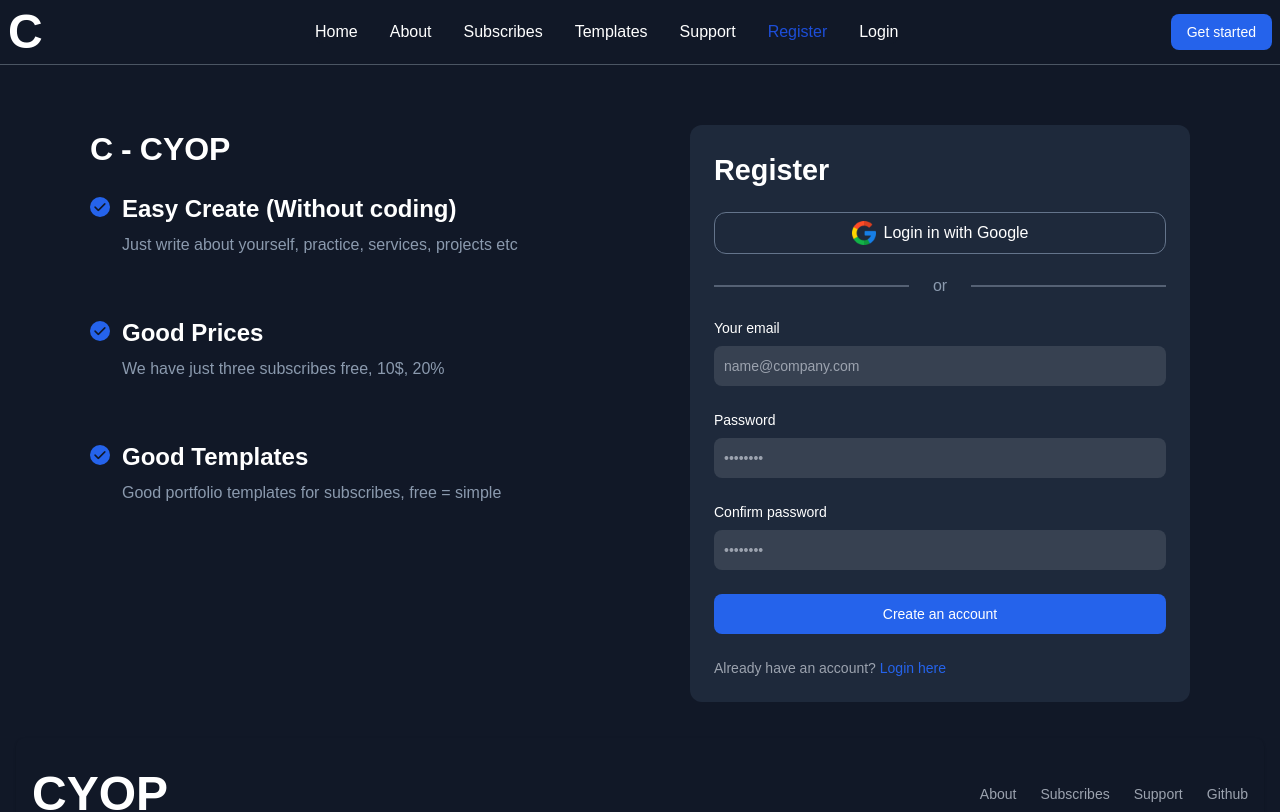
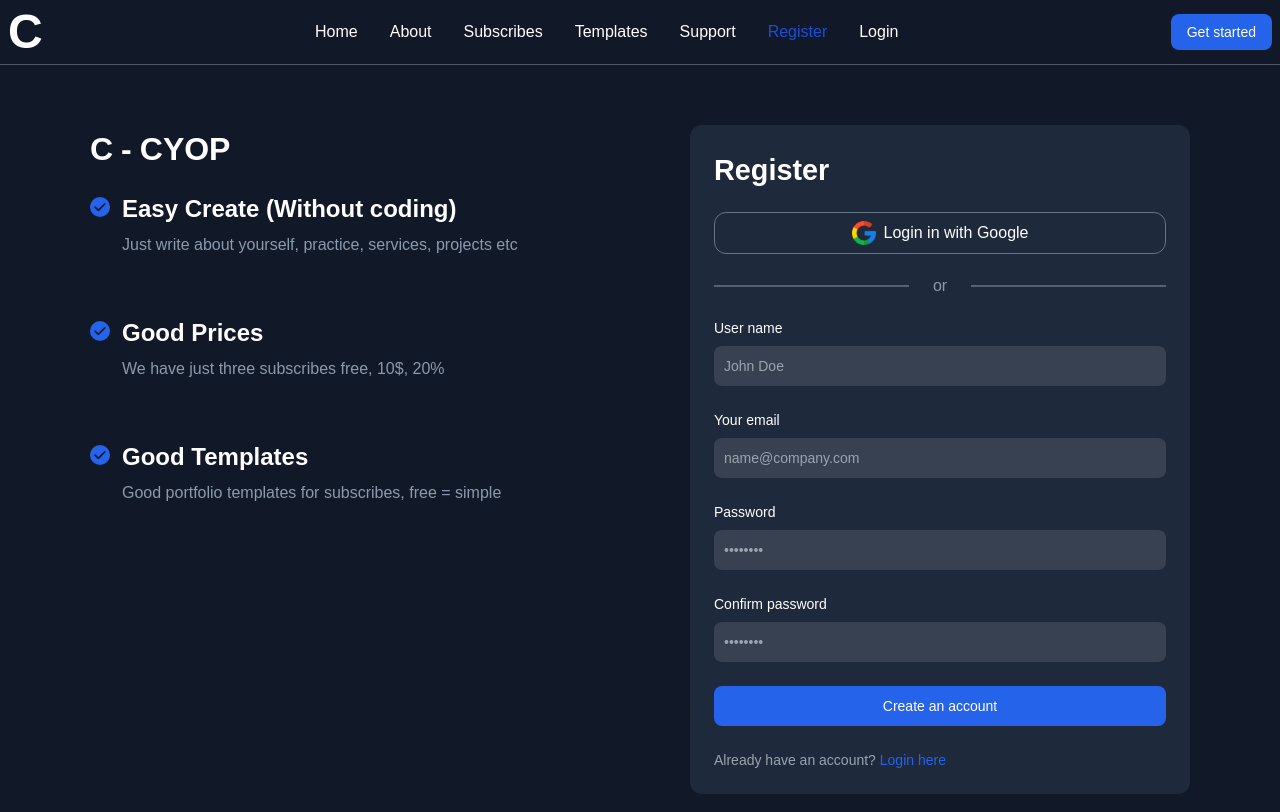
Before and after one commit to CYOP-Free-Palastine/cyop, a React (Vite) app: page /register in a window 1280 px wide. Shown: the top 812 px of the page. Built offline with nearby package versions, Linux system fonts and the light colour scheme.

Commit message:
Add register and login function with firebase

```diff
--- a/package.json
+++ b/package.json
@@ -10,11 +10,13 @@
     "preview": "vite preview"
   },
   "dependencies": {
+    "firebase": "^10.12.2",
     "flowbite-react": "^0.10.1",
     "font-awesome": "^4.7.0",
     "react": "^18.3.1",
     "react-dom": "^18.3.1",
-    "react-router-dom": "^6.24.0"
+    "react-router-dom": "^6.24.0",
+    "react-toastify": "^10.0.5"
   },
   "devDependencies": {
     "@babel/core": "^7.24.7",
--- a/src/App.jsx
+++ b/src/App.jsx
@@ -3,11 +3,14 @@ import { BrowserRouter as Router, Route, Routes } from 'react-router-dom';
 import { routes } from './routes';
 import NavbarSection from '@containers/navbar';
 import Footer from '@containers/footer';
+import { ToastContainer } from 'react-toastify';
+import 'react-toastify/dist/ReactToastify.css';
 
 function App() {
 
   return (
     <Router>
+      <ToastContainer />
       <NavbarSection />
       <main>
         <Routes>
--- /dev/null
+++ b/src/api/firebase.js
@@ -0,0 +1,23 @@
+// Import the functions you need from the SDKs you need
+import { initializeApp } from "firebase/app";
+import { getAuth } from "firebase/auth";
+import {getFirestore} from "firebase/firestore";
+// TODO: Add SDKs for Firebase products that you want to use
+// https://firebase.google.com/docs/web/setup#available-libraries
+
+// Your web app's Firebase configuration
+const firebaseConfig = {
+  apiKey: "AIzaSyBEVW6AW0yEZC4MjQWszRZ5h1hpXWu_UI0",
+  authDomain: "cyop-42869.firebaseapp.com",
+  projectId: "cyop-42869",
+  storageBucket: "cyop-42869.appspot.com",
+  messagingSenderId: "361181237548",
+  appId: "1:361181237548:web:a6c3ee36e864fdab8b9c89"
+};
+
+// Initialize Firebase
+const app = initializeApp(firebaseConfig);
+
+export const auth = getAuth();
+export const db = getFirestore(app)
+export default app;
--- a/src/components/login-sections/left/index.jsx
+++ b/src/components/login-sections/left/index.jsx
@@ -1,45 +1,110 @@
-import React from 'react'
+import React, { useState, useEffect } from 'react'
 import google from '@assets/icons/google.png'
 import { Link } from 'react-router-dom'
+import { toast } from 'react-toastify';
+import { signInWithEmailAndPassword } from 'firebase/auth';
+import { auth } from '@api/firebase';
 
 export default function Left() {
+  const [ isLoading, setIsLoading ] = useState(false);
+  const [loginData, setLoginData] = useState({
+    email: "",
+    password: "",
+    rememberMe: false,
+  });
+
+  useEffect(() => {
+    console.log(loginData);
+  }, [loginData]);
+
+  const handleChange = (e) => {
+    const { name, value, type, checked } = e.target;
+    setLoginData(prevState => ({
+      ...prevState,
+      [name]: type === 'checkbox' ? checked : value,
+    }));
+  };
+
+  const handleSubmit = async (e) => {
+    e.preventDefault();
+    setIsLoading(true)
+
+    try {
+      await signInWithEmailAndPassword(auth, loginData.email, loginData.password)
+      toast.success("User logged in successfully", {
+        position: "top-right"
+      })
+      setIsLoading(false)
+    } catch (error) {
+      toast.error(error.message, {
+        position: "top-right"
+      })
+      setIsLoading(false)
+    }
+  };
+
   return (
     <div className='p-6 bg-card_bg rounded-xl md:min-w-[500px]'>
       <h2 className='font-bold text-[1.8rem] mb-5'>Log in</h2>
       <button className='flex justify-center items-center gap-2 py-2 w-full px-5 rounded-xl border-[1px] border-solid font-[500] border-slate-500 mb-5'>
         <div className='w-6 h-6'>
-                <img className='w-full h-full' src={google} alt="" />
+          <img className='w-full h-full' src={google} alt="Google" />
         </div>
-            Login in with Google
+        Log in with Google
       </button>
       <div className='flex text-secondary_card_color font-[500] gap-6 items-center mb-5'>
         <span className='w-[50%] h-[2px] bg-secondary_card_color/50'></span>
         <p>or</p>
         <span className='w-[50%] h-[2px] bg-secondary_card_color/50'></span>
       </div>
-        <form class="space-y-4 md:space-y-6" action="#">
+      <form onSubmit={handleSubmit} className="space-y-4 md:space-y-6" action="#">
         <div>
-                <label for="email" class="block mb-2 text-sm font-medium text-white">Your email</label>
-                <input type="email" name="email" id="email" class="text-sm rounded-lg block w-full p-2.5 bg-gray-700 border-gray-600 placeholder-gray-400 focus:outline-none text-white" placeholder="name@company.com" required="" />
+          <label htmlFor="email" className="block mb-2 text-sm font-medium text-white">Your email</label>
+          <input
+            type="email"
+            name="email"
+            id="email"
+            value={loginData.email}
+            onChange={handleChange}
+            className="text-sm rounded-lg block w-full p-2.5 bg-gray-700 border-gray-600 placeholder-gray-400 focus:outline-none text-white"
+            placeholder="name@company.com"
+            required
+          />
         </div>
         <div>
-                <label for="password" class="block mb-2 text-sm font-medium text-white">Password</label>
-                <input type="password" name="password" id="password" placeholder="••••••••" class="text-sm rounded-lg block w-full p-2.5 bg-gray-700 border-gray-600 placeholder-gray-400 focus:outline-none text-white" required="" />
+          <label htmlFor="password" className="block mb-2 text-sm font-medium text-white">Password</label>
+          <input
+            type="password"
+            name="password"
+            id="password"
+            value={loginData.password}
+            onChange={handleChange}
+            placeholder="••••••••"
+            className="text-sm rounded-lg block w-full p-2.5 bg-gray-700 border-gray-600 placeholder-gray-400 focus:outline-none text-white"
+            required
+          />
         </div>
-            <div class="flex items-center justify-between">
-                <div class="flex items-start">
-                    <div class="flex items-center h-5">
-                        <input id="link-checkbox" type="checkbox" value="" class="w-4 h-4 text-blue-600 bg-gray-100 border-gray-300 rounded focus:ring-blue-500 dark:focus:ring-blue-600 dark:ring-offset-gray-800 focus:ring-2 dark:bg-gray-700 dark:border-gray-600" />
+        <div className="flex items-center justify-between">
+          <div className="flex items-start">
+            <div className="flex items-center h-5">
+              <input
+                id="rememberMe"
+                name="rememberMe"
+                type="checkbox"
+                checked={loginData.rememberMe}
+                onChange={handleChange}
+                className="w-4 h-4 text-blue-600 bg-gray-100 border-gray-300 rounded focus:ring-blue-500 dark:focus:ring-blue-600 dark:ring-offset-gray-800 focus:ring-2 dark:bg-gray-700 dark:border-gray-600"
+              />
             </div>
-                    <div class="ml-3 text-sm">
-                        <label for="remember" class="text-gray-500">Remember me</label>
+            <div className="ml-3 text-sm">
+              <label htmlFor="rememberMe" className="text-gray-500">Remember me</label>
             </div>
           </div>
-                <Link to={"/forgot-password"} class="text-sm font-medium text-primaryBlue hover:underline">Forgot password?</Link>
+          <Link to={"/forgot-password"} className="text-sm font-medium text-primaryBlue hover:underline">Forgot password?</Link>
         </div>
-            <button type="submit" class="w-full text-white bg-primaryBlue hover:bg-primary-700 focus:outline-none font-medium rounded-lg text-sm px-5 py-2.5 text-center bg-primary-600 hover:bg-primary-700">Log in</button>
-            <p class="text-sm font-light text-gray-400">
-                Don’t have an account yet? <Link to={"/register"} class="font-medium text-primaryBlue hover:underline text-primary-500">Sign up</Link>
+        <button type="submit" className="w-full text-white bg-primaryBlue hover:bg-primary-700 focus:outline-none font-medium rounded-lg text-sm px-5 py-2.5 text-center bg-primary-600 hover:bg-primary-700">{isLoading ? "Loading..." : "Log in"}</button>
+        <p className="text-sm font-light text-gray-400">
+          Don’t have an account yet? <Link to={"/register"} className="font-medium text-primaryBlue hover:underline text-primary-500">Sign up</Link>
         </p>
       </form>
     </div>
--- a/src/components/register-sections/left/index.jsx
+++ b/src/components/register-sections/left/index.jsx
@@ -1,14 +1,71 @@
-import React from 'react'
-import google from '@assets/icons/google.png'
-import { Link } from 'react-router-dom'
+import React, { useState } from 'react';
+import google from '@assets/icons/google.png';
+import { Link } from 'react-router-dom';
+import { createUserWithEmailAndPassword, sendEmailVerification } from 'firebase/auth';
+import { auth, db } from '@api/firebase';
+import { setDoc, doc } from 'firebase/firestore';
+import { toast } from 'react-toastify';
 
 export default function Left() {
+    const [isLoading, setIsLoading] = useState(false);
+    const [registerData, setRegisterData] = useState({
+        user_name: "",
+        email: "",
+        password: "",
+        confirm_password: "",
+    });
+
+    const handleChange = (e) => {
+        const { name, value } = e.target;
+        setRegisterData(prevState => ({
+            ...prevState,
+            [name]: value
+        }));
+    };
+
+    const handleRegister = async (e) => {
+        e.preventDefault();
+        setIsLoading(true);
+
+        if (registerData.password !== registerData.confirm_password) {
+            toast.warning("Passwords do not match", {
+                position: "top-right"
+            });
+            setIsLoading(false);
+            return;
+        }
+
+        try {
+            const userCredential = await createUserWithEmailAndPassword(auth, registerData.email, registerData.password);
+            const user = userCredential.user;
+
+            if (user) {
+                await setDoc(doc(db, "Users", user.uid), {
+                    user_name: registerData.user_name,
+                    email: user.email,
+                });
+
+                await sendEmailVerification(user);
+                toast.success("User registered successfully! Please check your email to verify your account.", {
+                    position: "top-right"
+                });
+                setIsLoading(false);
+            }
+        } catch (error) {
+            console.log(error.message);
+            toast.error(error.message, {
+                position: "top-right"
+            });
+            setIsLoading(false);
+        }
+    };
+
     return (
         <div className='p-6 bg-card_bg rounded-xl md:min-w-[500px]'>
             <h2 className='font-bold text-[1.8rem] mb-5'>Register</h2>
             <button className='flex justify-center items-center gap-2 py-2 w-full px-5 rounded-xl border-[1px] border-solid font-[500] border-slate-500 mb-5'>
                 <div className='w-6 h-6'>
-                <img className='w-full h-full' src={google} alt="" />
+                    <img className='w-full h-full' src={google} alt="Google" />
                 </div>
                 Login in with Google
             </button>
@@ -17,24 +74,64 @@ export default function Left() {
                 <p>or</p>
                 <span className='w-[50%] h-[2px] bg-secondary_card_color/50'></span>
             </div>
-        <form class="space-y-4 md:space-y-6" action="#">
+            <form onSubmit={handleRegister} className="space-y-4 md:space-y-6" action="#">
                 <div>
-                <label for="email" class="block mb-2 text-sm font-medium text-white">Your email</label>
-                <input type="email" name="email" id="email" class="text-sm rounded-lg block w-full p-2.5 bg-gray-700 border-gray-600 placeholder-gray-400 focus:outline-none text-white" placeholder="name@company.com" required="" />
+                    <label htmlFor="user_name" className="block mb-2 text-sm font-medium text-white">User name</label>
+                    <input
+                        type="text"
+                        name="user_name"
+                        id="user_name"
+                        value={registerData.user_name}
+                        onChange={handleChange}
+                        className="text-sm rounded-lg block w-full p-2.5 bg-gray-700 border-gray-600 placeholder-gray-400 focus:outline-none text-white"
+                        placeholder="John Doe"
+                        required
+                    />
                 </div>
                 <div>
-                <label for="password" class="block mb-2 text-sm font-medium text-white">Password</label>
-                <input type="password" name="password" id="password" placeholder="••••••••" class="text-sm rounded-lg block w-full p-2.5 bg-gray-700 border-gray-600 placeholder-gray-400 focus:outline-none text-white" required="" />
+                    <label htmlFor="email" className="block mb-2 text-sm font-medium text-white">Your email</label>
+                    <input
+                        type="email"
+                        name="email"
+                        id="email"
+                        value={registerData.email}
+                        onChange={handleChange}
+                        className="text-sm rounded-lg block w-full p-2.5 bg-gray-700 border-gray-600 placeholder-gray-400 focus:outline-none text-white"
+                        placeholder="name@company.com"
+                        required
+                    />
                 </div>
                 <div>
-                <label for="confirm-password" class="block mb-2 text-sm font-medium text-white">Confirm password</label>
-                <input type="confirm-password" name="confirm-password" id="confirm-password" placeholder="••••••••" class="text-sm rounded-lg block w-full p-2.5 bg-gray-700 border-gray-600 placeholder-gray-400 focus:outline-none text-white" required="" />
+                    <label htmlFor="password" className="block mb-2 text-sm font-medium text-white">Password</label>
+                    <input
+                        type="password"
+                        name="password"
+                        id="password"
+                        value={registerData.password}
+                        onChange={handleChange}
+                        placeholder="••••••••"
+                        className="text-sm rounded-lg block w-full p-2.5 bg-gray-700 border-gray-600 placeholder-gray-400 focus:outline-none text-white"
+                        required
+                    />
                 </div>
-            <button type="submit" class="w-full text-white bg-primaryBlue hover:bg-primary-700 focus:outline-none font-medium rounded-lg text-sm px-5 py-2.5 text-center bg-primary-600 hover:bg-primary-700">Create an account</button>
-            <p class="text-sm font-light text-gray-400">
-                Already have an account? <Link to={"/login"} class="font-medium text-primaryBlue hover:underline text-primary-500">Login here</Link>
+                <div>
+                    <label htmlFor="confirm_password" className="block mb-2 text-sm font-medium text-white">Confirm password</label>
+                    <input
+                        type="password"
+                        name="confirm_password"
+                        id="confirm_password"
+                        value={registerData.confirm_password}
+                        onChange={handleChange}
+                        placeholder="••••••••"
+                        className="text-sm rounded-lg block w-full p-2.5 bg-gray-700 border-gray-600 placeholder-gray-400 focus:outline-none text-white"
+                        required
+                    />
+                </div>
+                <button type="submit" className="w-full text-white bg-primaryBlue hover:bg-primary-700 focus:outline-none font-medium rounded-lg text-sm px-5 py-2.5 text-center bg-primary-600 hover:bg-primary-700">{isLoading ? "Loading ..." : "Create an account"}</button>
+                <p className="text-sm font-light text-gray-400">
+                    Already have an account? <Link to={"/login"} className="font-medium text-primaryBlue hover:underline text-primary-500">Login here</Link>
                 </p>
             </form>
         </div>
-  )
+    );
 }
```
Also changed, not shown: 1 other file (tests, documents, lock files or other folders). Lines whose indentation alone changed are shown as unchanged.
